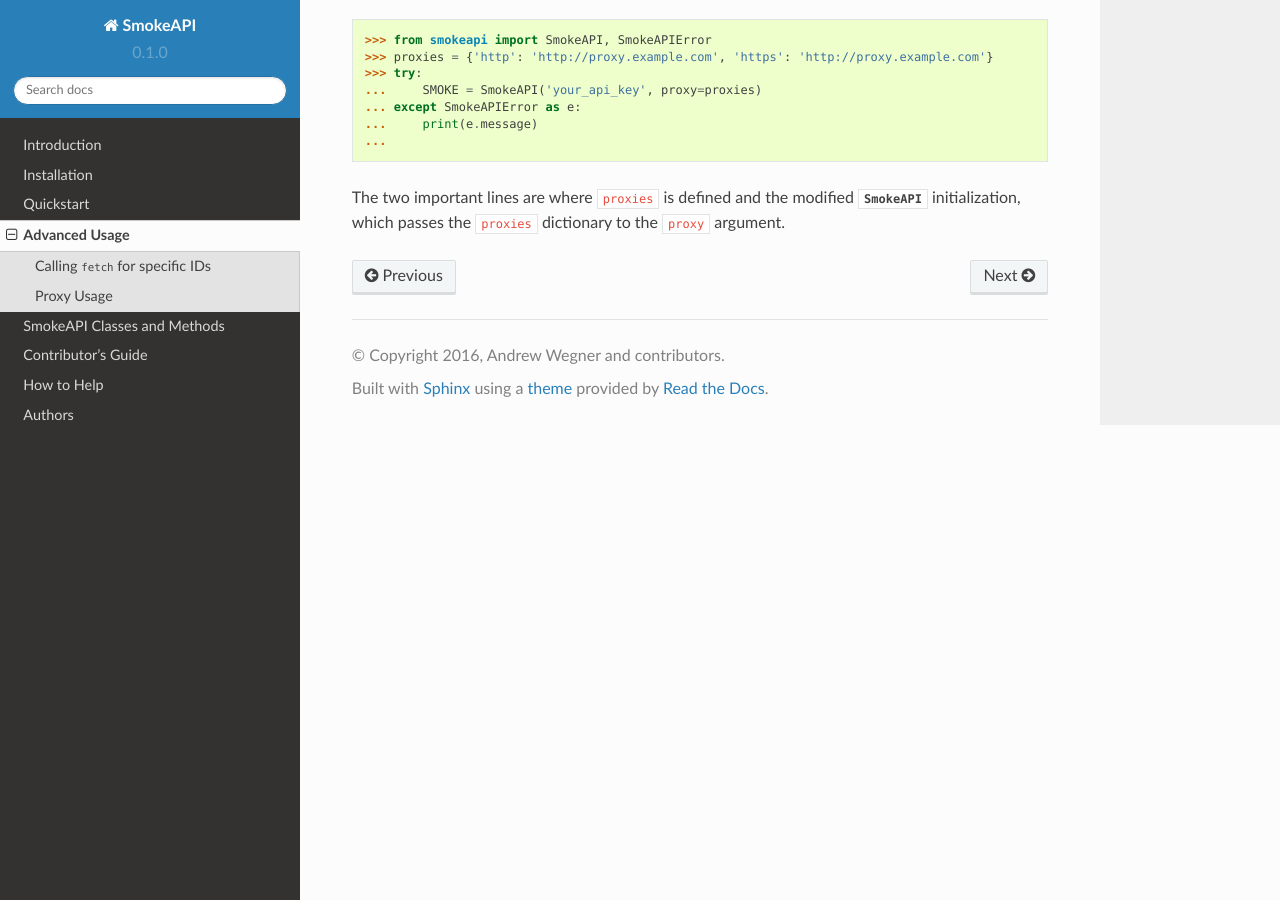
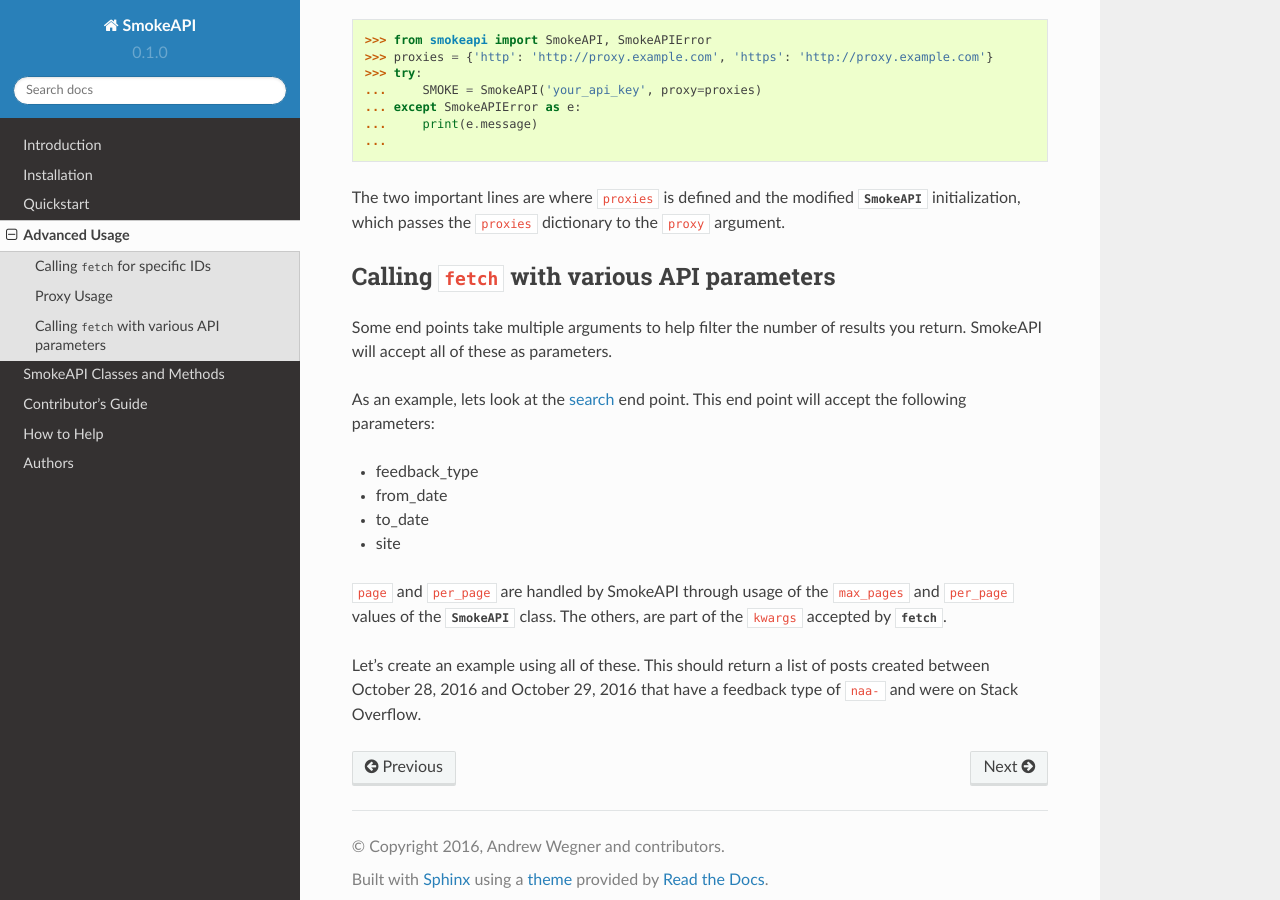
Before and after one commit to AWegnerGitHub/smokeapi, a Sphinx documentation site: the page built from docs/user/advanced.rst, in a window 1280 px wide and 900 px high, scrolled down 2272 px. Built offline with Sphinx 7.4.7 and the Read the Docs theme 2.0.0, drawn with Linux system fonts in a browser that asks for light colours; pages that are not in the unit, such as notebooks, are missing from menus.

```diff
--- a/docs/user/advanced.rst
+++ b/docs/user/advanced.rst
@@ -122,3 +122,29 @@
 The two important lines are where ``proxies`` is defined and the
 modified :class:`SmokeAPI <smokeapi.SmokeAPI>` initialization, which passes the
 ``proxies`` dictionary to the ``proxy`` argument.
+
+
+.. _more-parameters-fetch:
+
+Calling ``fetch`` with various API parameters
+---------------------------------------------
+
+Some end points take multiple arguments to help filter the number of results you return. SmokeAPI
+will accept all of these as parameters.
+
+As an example, lets look at the `search <https://github.com/Charcoal-SE/metasmoke/wiki/Search-Posts>`__
+end point. This end point will accept the following parameters:
+
+- feedback_type
+- from_date
+- to_date
+- site
+
+``page`` and ``per_page`` are handled by SmokeAPI through usage of the
+``max_pages`` and ``per_page`` values of the :class:`SmokeAPI <smokeapi.SmokeAPI>`
+class. The others, are part of the ``kwargs`` accepted by
+:meth:`fetch <smokeapi.SmokeAPI.fetch>`.
+
+Let's create an example using all of these. This should return a list of posts
+created between October 28, 2016 and October 29, 2016 that have a feedback type of
+``naa-`` and were on Stack Overflow.
```
Also changed, not shown: HISTORY.rst (added, +15 -0 lines), 1 other file.
